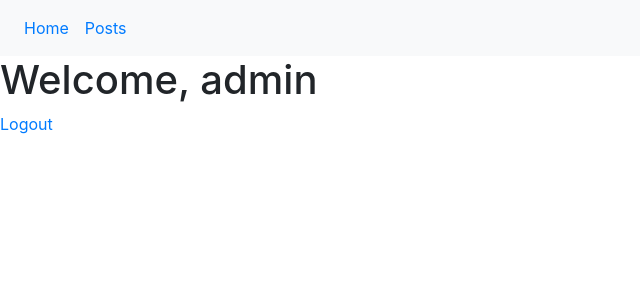
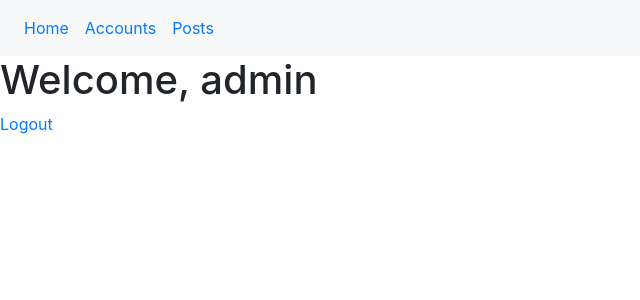
Before and after one commit to idfinternship/project-c, a Django app: page /accounts/dashboard/ in a window 1280 px wide. Shown: the top 300 px of the page, without its empty margins (0-640 px from the left). Run offline with Django 3.2, Linux system fonts and the light colour scheme; a user stored in the database is signed in; some libraries are stand-ins or nearby versions.

Commit message:
improved front-end navbar

```diff
--- a/main/templates/main/base.html
+++ b/main/templates/main/base.html
@@ -16,7 +16,7 @@
       <a class="nav-link" href="{% url 'main:home' %}">Home</a> {# make home page later.. #}
     </li>
     <li class="nav-item">
-     {#  <a class="nav-link" href="{% url 'accounts:index' %}">Accounts</a> #}
+      <a class="nav-link" href="{% url 'accounts:index' %}">Accounts</a>
     </li>
     <li class="nav-item">
       <a class="nav-link" href="{% url 'postfeed:posts' %}">Posts</a>
```
